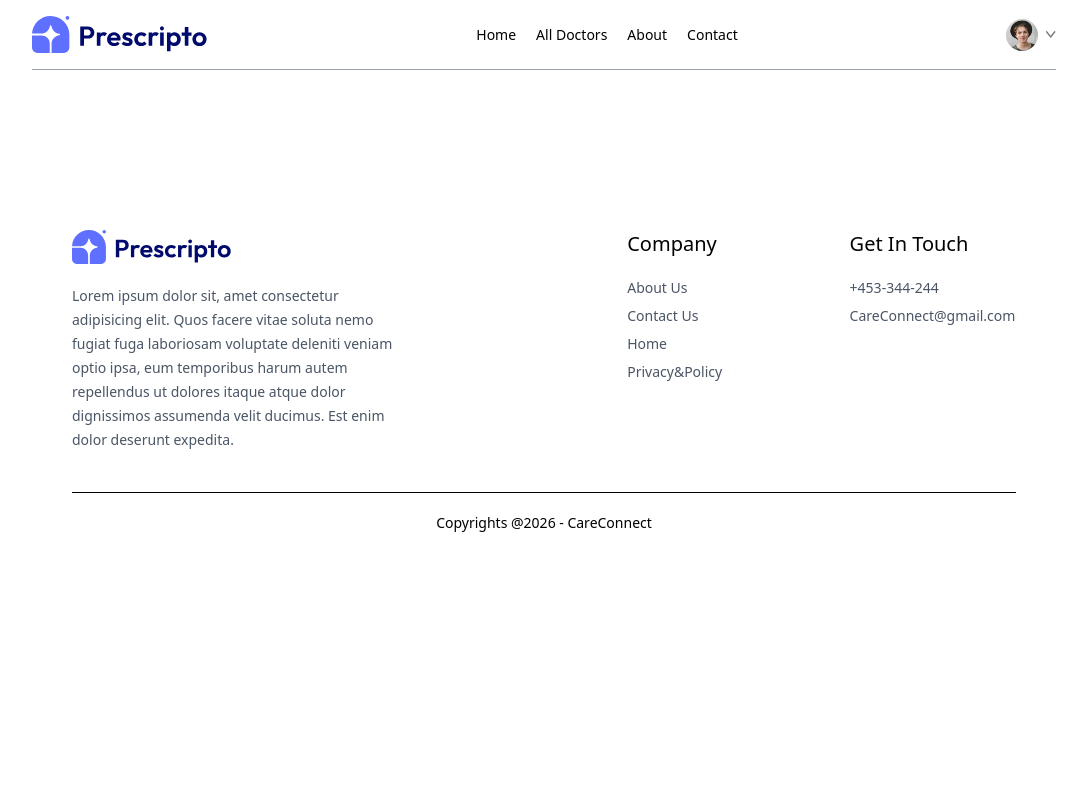
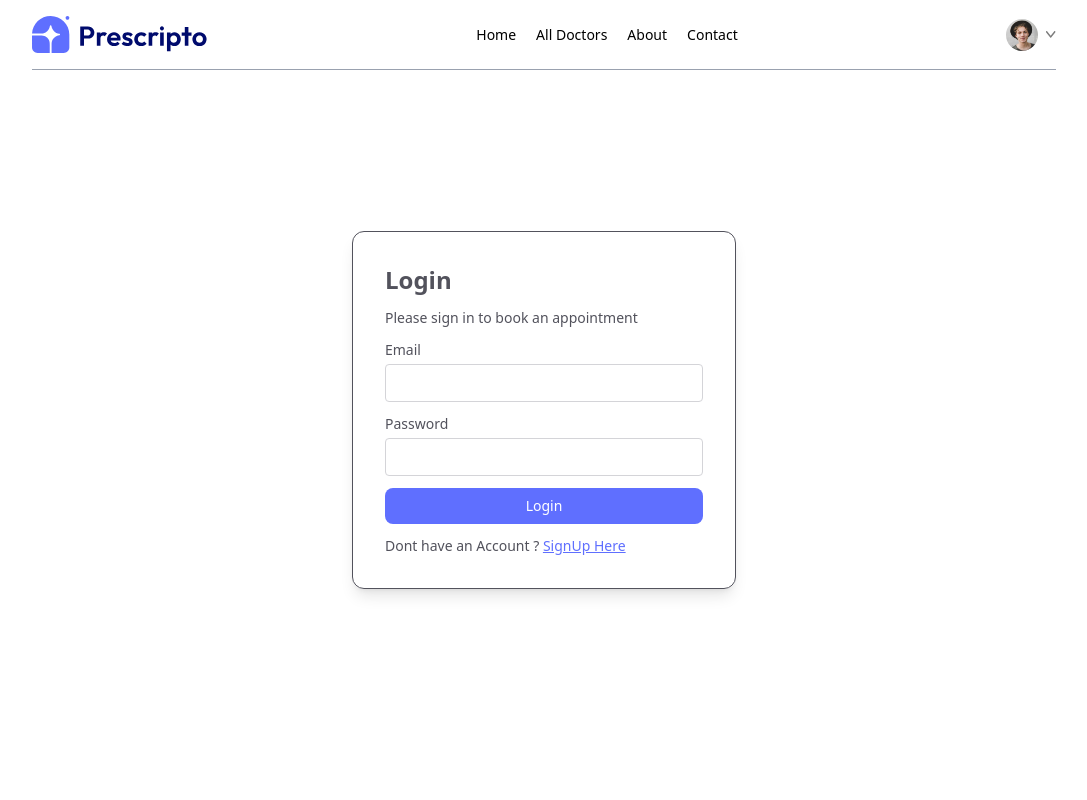
Before and after one commit to ritupradhan-git/CareConnect, a React (Vite) app in the folder client/: page /login in a window 1280 px wide. Shown: the top 800 px of the page, without its empty margins (96-1183 px from the left). Built offline with nearby package versions, Linux system fonts and the light colour scheme.

Commit message:
Login Page Added

```diff
--- a/client/src/pages/Login.jsx
+++ b/client/src/pages/Login.jsx
@@ -1,11 +1,84 @@
-import React from 'react'
+import React, { useState } from "react";
 
 const Login = () => {
+  const [state, setState] = useState("Login");
+  const [email, setEmail] = useState("");
+  const [password, setPassword] = useState("");
+  const [name, setName] = useState("");
+  const submitHandler = async (event) => {
+    event.preventDefault();
+  };
   return (
-    <div>
+    <form className="min-h-[80vh] flex items-center" action="">
+      <div className="flex flex-col gap-3 m-auto items-start sm:min-w-96 p-8 border rounded-xl text-zinc-600 text-sm shadow-lg">
+        <p className="text-2xl font-semibold">
+          {state === "Sign Up" ? "Create Account" : "Login"}
+        </p>
+        <p>
+          {state === "Sign Up"
+            ? "Please sign up to book an appointment"
+            : "Please sign in to book an appointment"}
+        </p>
+        {state == "Sign Up" && (
+          <div className="w-full">
+            <p>Full Name</p>
+            <input
+              className="border border-zinc-300 rounded w-full p-2 mt-1"
+              type="text"
+              onChange={(e) => setName(e.target.name)}
+              value={name}
+              required
+            />
+          </div>
+        )}
 
-    </div>
-  )
-}
+        <div className="w-full">
+          <p>Email</p>
+          <input
+            className="border border-zinc-300 rounded w-full p-2 mt-1"
+            type="email"
+            onChange={(e) => setEmail(e.target.email)}
+            value={email}
+            required
+          />
+        </div>
+        <div className="w-full">
+          <p>Password</p>
+          <input
+            className="border border-zinc-300 rounded w-full p-2 mt-1"
+            type="password"
+            onChange={(e) => setPassword(e.target.password)}
+            value={password}
+            required
+          />
+        </div>
+        <button className="bg-primary text-white py-2 w-full rounded-lg">
+          {state === "Sign Up" ? "Create Account" : "Login"}
+        </button>
+        {state == "Sign Up" ? (
+          <p>
+            Already have an Account ?{" "}
+            <span
+              onClick={() => setState("Login")}
+              className="text-primary underline cursor-pointer"
+            >
+              Login Here
+            </span>{" "}
+          </p>
+        ) : (
+          <p>
+            Dont have an Account ?{" "}
+            <span
+              onClick={() => setState("Sign Up")}
+              className="text-primary underline cursor-pointer"
+            >
+              SignUp Here
+            </span>
+          </p>
+        )}
+      </div>
+    </form>
+  );
+};
 
-export default Login
+export default Login;
```
